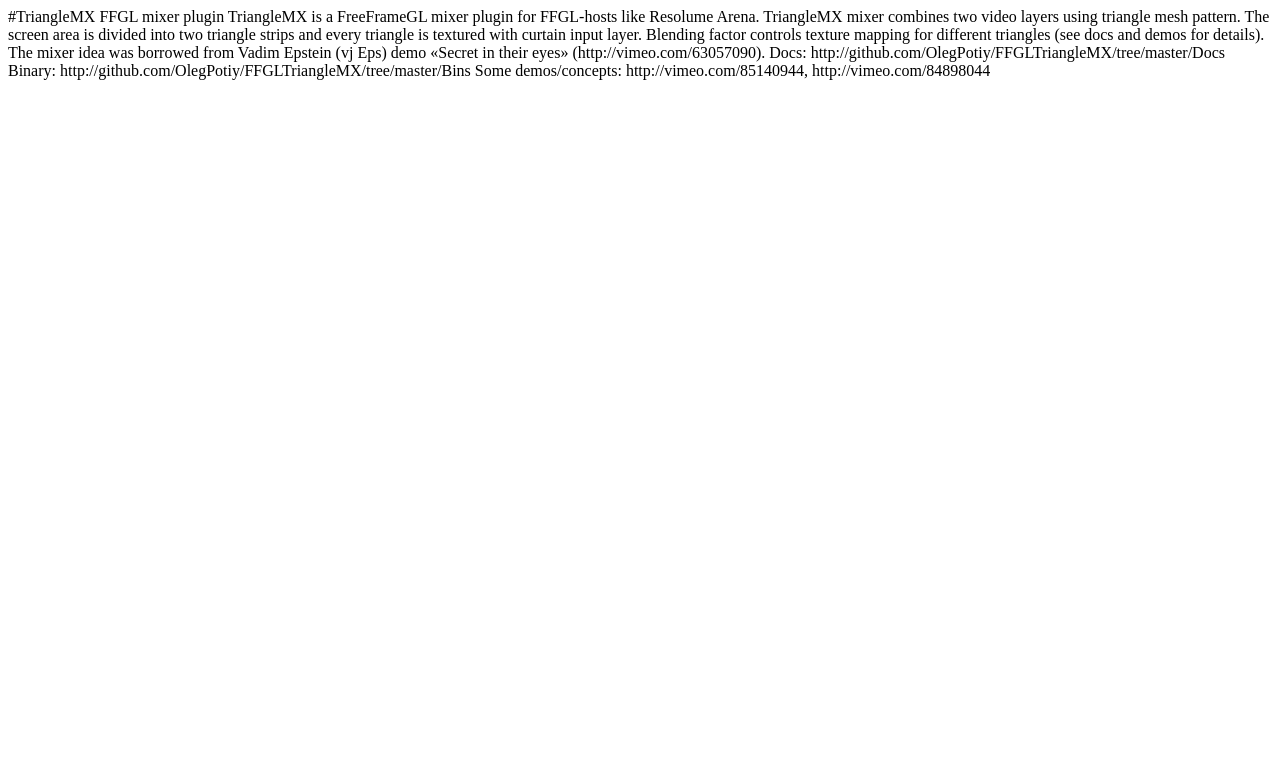
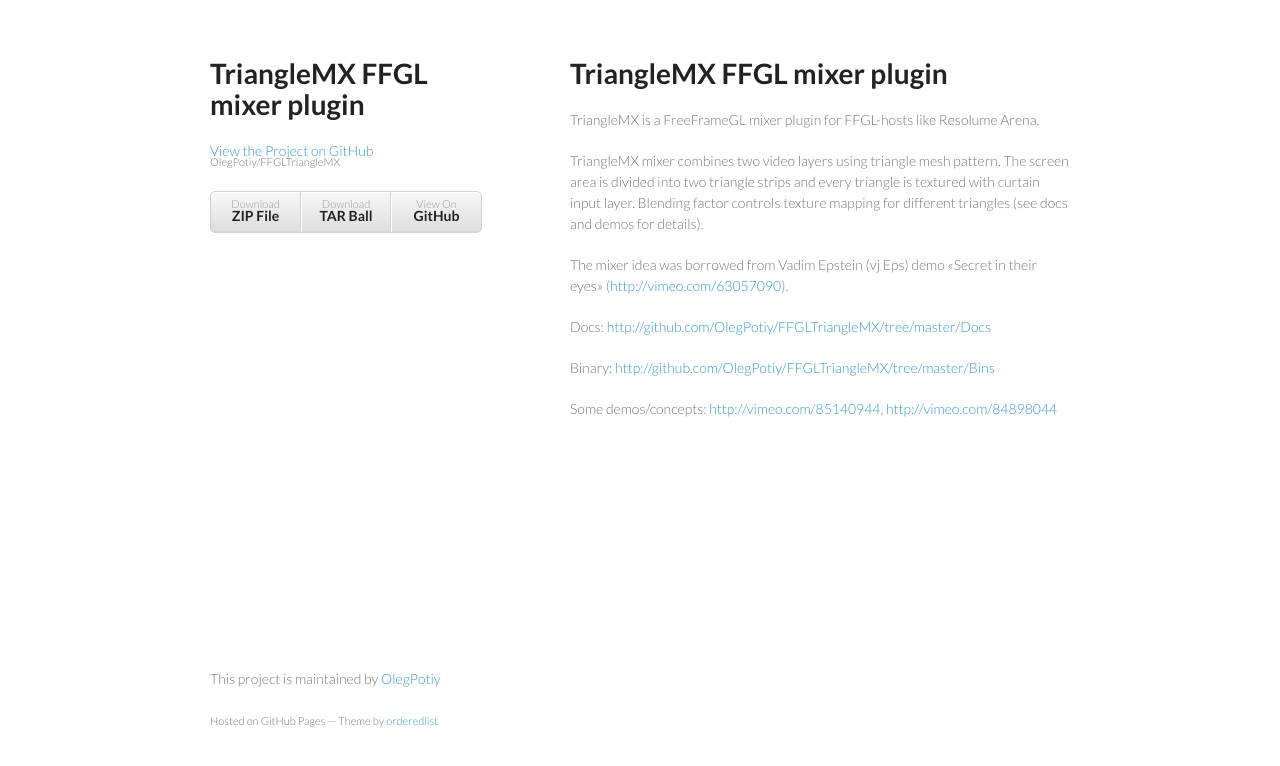
Before and after one commit to OlegPotiy/FFGLTriangleMX, a plain HTML site: page index.html in a window 1280 px wide. Drawn offline with Linux system fonts and the light colour scheme.

Commit message:
Create gh-pages branch via GitHub

```diff
--- a/index.html
+++ b/index.html
@@ -1,13 +1,54 @@
-#TriangleMX FFGL mixer plugin
+<!doctype html>
+<html>
+  <head>
+    <meta charset="utf-8">
+    <meta http-equiv="X-UA-Compatible" content="chrome=1">
+    <title>TriangleMX FFGL mixer plugin by OlegPotiy</title>
 
-TriangleMX is a FreeFrameGL mixer plugin for FFGL-hosts like Resolume Arena.
+    <link rel="stylesheet" href="stylesheets/styles.css">
+    <link rel="stylesheet" href="stylesheets/pygment_trac.css">
+    <meta name="viewport" content="width=device-width, initial-scale=1, user-scalable=no">
+    <!--[if lt IE 9]>
+    <script src="//html5shiv.googlecode.com/svn/trunk/html5.js"></script>
+    <![endif]-->
+  </head>
+  <body>
+    <div class="wrapper">
+      <header>
+        <h1>TriangleMX FFGL mixer plugin</h1>
+        <p></p>
 
-TriangleMX mixer combines two video layers using triangle mesh pattern. The screen area is divided into two triangle strips and every triangle is textured with curtain input layer. Blending factor controls texture mapping for different triangles (see docs and demos for details).
+        <p class="view"><a href="https://github.com/OlegPotiy/FFGLTriangleMX">View the Project on GitHub <small>OlegPotiy/FFGLTriangleMX</small></a></p>
 
-The mixer idea was borrowed from Vadim Epstein (vj Eps) demo «Secret in their eyes» (http://vimeo.com/63057090).
 
-Docs: http://github.com/OlegPotiy/FFGLTriangleMX/tree/master/Docs
+        <ul>
+          <li><a href="https://github.com/OlegPotiy/FFGLTriangleMX/zipball/master">Download <strong>ZIP File</strong></a></li>
+          <li><a href="https://github.com/OlegPotiy/FFGLTriangleMX/tarball/master">Download <strong>TAR Ball</strong></a></li>
+          <li><a href="https://github.com/OlegPotiy/FFGLTriangleMX">View On <strong>GitHub</strong></a></li>
+        </ul>
+      </header>
+      <section>
+        <h1>
+<a name="trianglemx-ffgl-mixer-plugin" class="anchor" href="#trianglemx-ffgl-mixer-plugin"><span class="octicon octicon-link"></span></a>TriangleMX FFGL mixer plugin</h1>
 
-Binary: http://github.com/OlegPotiy/FFGLTriangleMX/tree/master/Bins
+<p>TriangleMX is a FreeFrameGL mixer plugin for FFGL-hosts like Resolume Arena. </p>
 
-Some demos/concepts: http://vimeo.com/85140944, http://vimeo.com/84898044
+<p>TriangleMX mixer combines two video layers using triangle mesh pattern. The screen area is divided into two triangle strips and every triangle is textured with curtain input layer. Blending factor controls texture mapping for different triangles (see docs and demos for details).</p>
+
+<p>The mixer idea was borrowed from Vadim Epstein (vj Eps) demo «Secret in their eyes» (<a href="http://vimeo.com/63057090">http://vimeo.com/63057090</a>).</p>
+
+<p>Docs: <a href="http://github.com/OlegPotiy/FFGLTriangleMX/tree/master/Docs">http://github.com/OlegPotiy/FFGLTriangleMX/tree/master/Docs</a></p>
+
+<p>Binary: <a href="http://github.com/OlegPotiy/FFGLTriangleMX/tree/master/Bins">http://github.com/OlegPotiy/FFGLTriangleMX/tree/master/Bins</a></p>
+
+<p>Some demos/concepts: <a href="http://vimeo.com/85140944">http://vimeo.com/85140944</a>, <a href="http://vimeo.com/84898044">http://vimeo.com/84898044</a></p>
+      </section>
+      <footer>
+        <p>This project is maintained by <a href="https://github.com/OlegPotiy">OlegPotiy</a></p>
+        <p><small>Hosted on GitHub Pages &mdash; Theme by <a href="https://github.com/orderedlist">orderedlist</a></small></p>
+      </footer>
+    </div>
+    <script src="javascripts/scale.fix.js"></script>
+
+  </body>
+</html>
```
